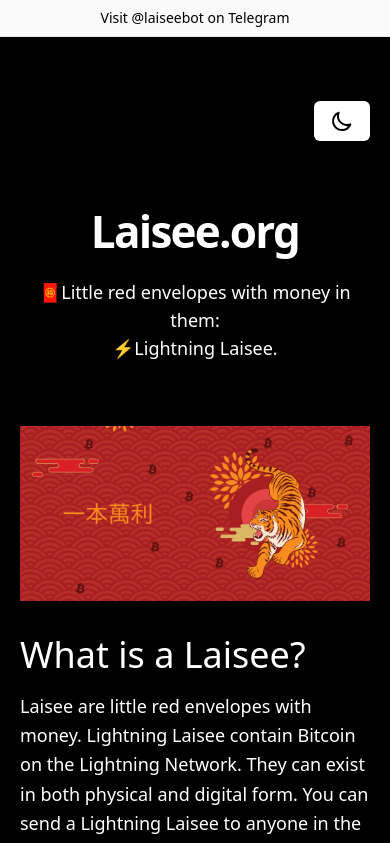
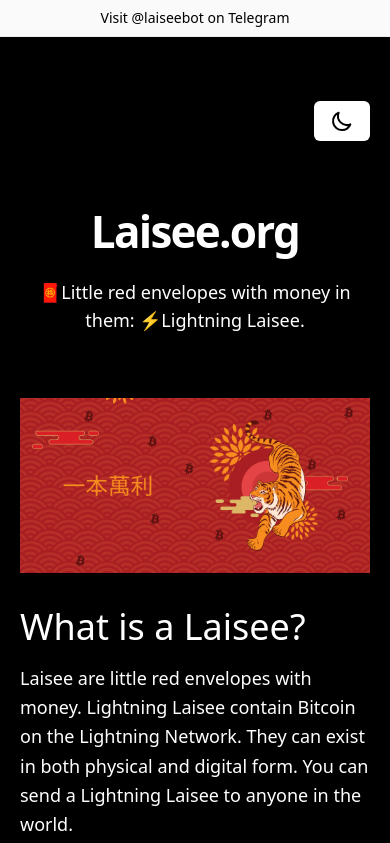
Before and after one commit to bitkarrot/laisee-frontpage, a Next.js app: page / in a window 390 px wide. Shown: the top 843 px of the page. Built offline with nearby package versions, Linux system fonts and the light colour scheme.

Commit message:
remove extra paragraph so that wrap around on all mobile devices

```diff
--- a/components/intro.js
+++ b/components/intro.js
@@ -7,8 +7,8 @@ export default function Intro() {
         Laisee.org
       </h1>
       <h4 className="text-center md:text-left text-lg mt-5 md:pl-8">
-        <p>🧧Little red envelopes with money in them:</p>
-      	<p> ⚡Lightning Laisee.</p>
+        <p>🧧Little red envelopes with money in them:
+      	 ⚡Lightning Laisee.</p>
       </h4>
   </section>
   )
```
